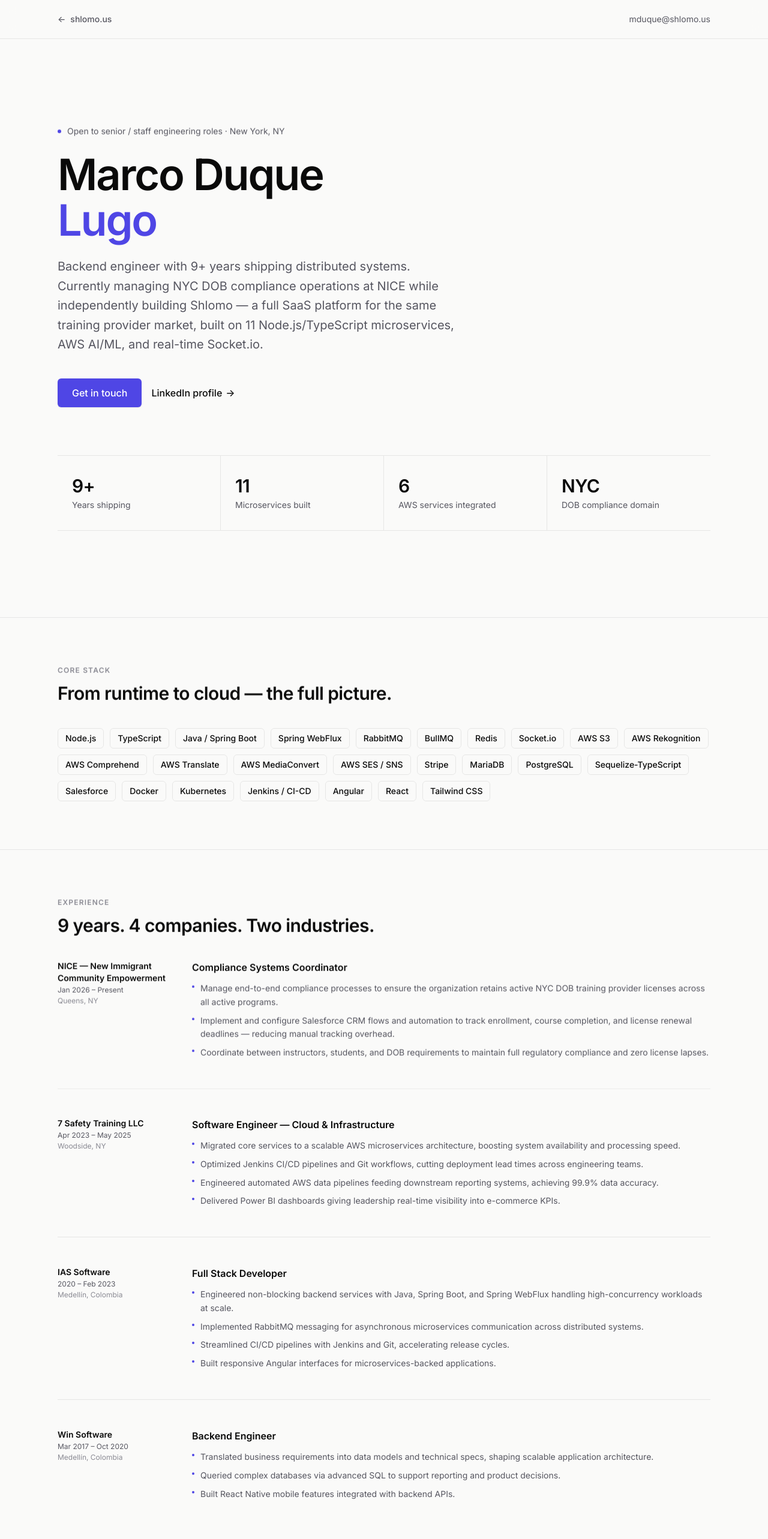
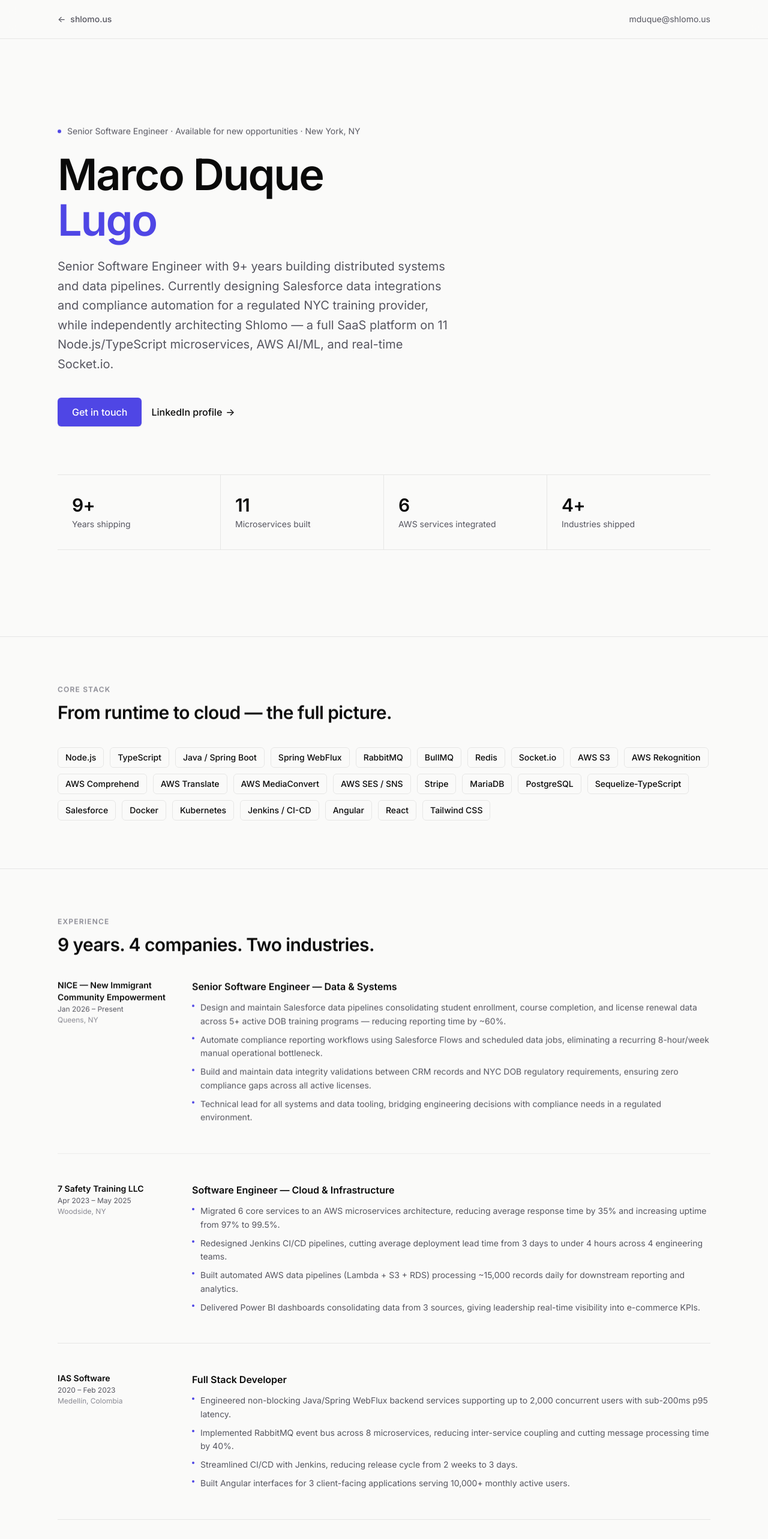
Before and after one commit to mduque-droid/landing-shlomo-us, a React (Vite) app: page /marco-duque in a window 1280 px wide. Shown: the top 2566 px of the page at 60% size. Built offline with nearby package versions, Linux system fonts and the light colour scheme.

Commit message:
cleand ara

```diff
--- a/src/pages/MarcoDuque.jsx
+++ b/src/pages/MarcoDuque.jsx
@@ -16,14 +16,15 @@
 
 const EXPERIENCE = [
   {
-    role: 'Compliance Systems Coordinator',
+    role: 'Senior Software Engineer — Data & Systems',
     company: 'NICE — New Immigrant Community Empowerment',
     period: 'Jan 2026 – Present',
     location: 'Queens, NY',
     bullets: [
-      'Manage end-to-end compliance processes to ensure the organization retains active NYC DOB training provider licenses across all active programs.',
-      'Implement and configure Salesforce CRM flows and automation to track enrollment, course completion, and license renewal deadlines — reducing manual tracking overhead.',
-      'Coordinate between instructors, students, and DOB requirements to maintain full regulatory compliance and zero license lapses.',
+      'Design and maintain Salesforce data pipelines consolidating student enrollment, course completion, and license renewal data across 5+ active DOB training programs — reducing reporting time by ~60%.',
+      'Automate compliance reporting workflows using Salesforce Flows and scheduled data jobs, eliminating a recurring 8-hour/week manual operational bottleneck.',
+      'Build and maintain data integrity validations between CRM records and NYC DOB regulatory requirements, ensuring zero compliance gaps across all active licenses.',
+      'Technical lead for all systems and data tooling, bridging engineering decisions with compliance needs in a regulated environment.',
     ],
   },
   {
@@ -32,10 +33,10 @@
     period: 'Apr 2023 – May 2025',
     location: 'Woodside, NY',
     bullets: [
-      'Migrated core services to a scalable AWS microservices architecture, boosting system availability and processing speed.',
-      'Optimized Jenkins CI/CD pipelines and Git workflows, cutting deployment lead times across engineering teams.',
-      'Engineered automated AWS data pipelines feeding downstream reporting systems, achieving 99.9% data accuracy.',
-      'Delivered Power BI dashboards giving leadership real-time visibility into e-commerce KPIs.',
+      'Migrated 6 core services to an AWS microservices architecture, reducing average response time by 35% and increasing uptime from 97% to 99.5%.',
+      'Redesigned Jenkins CI/CD pipelines, cutting average deployment lead time from 3 days to under 4 hours across 4 engineering teams.',
+      'Built automated AWS data pipelines (Lambda + S3 + RDS) processing ~15,000 records daily for downstream reporting and analytics.',
+      'Delivered Power BI dashboards consolidating data from 3 sources, giving leadership real-time visibility into e-commerce KPIs.',
     ],
   },
   {
@@ -44,10 +45,10 @@
     period: '2020 – Feb 2023',
     location: 'Medellín, Colombia',
     bullets: [
-      'Engineered non-blocking backend services with Java, Spring Boot, and Spring WebFlux handling high-concurrency workloads at scale.',
-      'Implemented RabbitMQ messaging for asynchronous microservices communication across distributed systems.',
-      'Streamlined CI/CD pipelines with Jenkins and Git, accelerating release cycles.',
-      'Built responsive Angular interfaces for microservices-backed applications.',
+      'Engineered non-blocking Java/Spring WebFlux backend services supporting up to 2,000 concurrent users with sub-200ms p95 latency.',
+      'Implemented RabbitMQ event bus across 8 microservices, reducing inter-service coupling and cutting message processing time by 40%.',
+      'Streamlined CI/CD with Jenkins, reducing release cycle from 2 weeks to 3 days.',
+      'Built Angular interfaces for 3 client-facing applications serving 10,000+ monthly active users.',
     ],
   },
   {
@@ -56,9 +57,9 @@
     period: 'Mar 2017 – Oct 2020',
     location: 'Medellín, Colombia',
     bullets: [
-      'Translated business requirements into data models and technical specs, shaping scalable application architecture.',
-      'Queried complex databases via advanced SQL to support reporting and product decisions.',
-      'Built React Native mobile features integrated with backend APIs.',
+      'Designed data models and backend services for 4 enterprise applications, reducing query execution time by 50% through schema optimization and indexing.',
+      'Built complex SQL reporting queries cutting manual reporting effort by 70% for business and product teams.',
+      'Developed React Native mobile features shipped to ~3,000 active users.',
     ],
   },
 ];
@@ -126,7 +127,7 @@
           <RevealSection delay={0}>
             <div className="flex items-center gap-2.5 text-sm text-muted">
               <span className="h-1.5 w-1.5 rounded-full bg-accent" />
-              Open to senior / staff engineering roles · New York, NY
+              Senior Software Engineer · Available for new opportunities · New York, NY
             </div>
           </RevealSection>
 
@@ -139,10 +140,10 @@
 
           <RevealSection delay={180}>
             <p className="mt-6 max-w-2xl text-lg leading-relaxed text-muted sm:text-xl">
-              Backend engineer with 9+ years shipping distributed systems. Currently managing
-              NYC DOB compliance operations at NICE while independently building Shlomo —
-              a full SaaS platform for the same training provider market, built on 11
-              Node.js/TypeScript microservices, AWS AI/ML, and real-time Socket.io.
+              Senior Software Engineer with 9+ years building distributed systems and data pipelines.
+              Currently designing Salesforce data integrations and compliance automation for a regulated
+              NYC training provider, while independently architecting Shlomo — a full SaaS platform on
+              11 Node.js/TypeScript microservices, AWS AI/ML, and real-time Socket.io.
             </p>
           </RevealSection>
 
@@ -169,7 +170,7 @@
                 { value: '9+', label: 'Years shipping' },
                 { value: '11', label: 'Microservices built' },
                 { value: '6', label: 'AWS services integrated' },
-                { value: 'NYC', label: 'DOB compliance domain' },
+                { value: '4+', label: 'Industries shipped' },
               ].map((stat) => (
                 <div key={stat.label} className="border-b border-r border-line px-6 py-8 last:border-r-0">
                   <dt className="text-3xl font-semibold tracking-[-0.02em] text-ink">{stat.value}</dt>
@@ -321,8 +322,8 @@
                 Let's build something together.
               </h2>
               <p className="mt-4 text-base leading-relaxed text-muted">
-                Open to senior backend, staff, or founding engineer roles. Also available
-                for consulting on distributed systems, AWS architecture, and SaaS platform design.
+                Open to senior and staff engineering roles in distributed systems, data engineering,
+                or cloud infrastructure. Also available for consulting on AWS architecture and SaaS platform design.
               </p>
               <div className="mt-8 flex flex-col gap-4 sm:flex-row sm:items-center">
                 <Button size="lg" onClick={() => window.location.href = 'mailto:mduque@shlomo.us'}>
```
